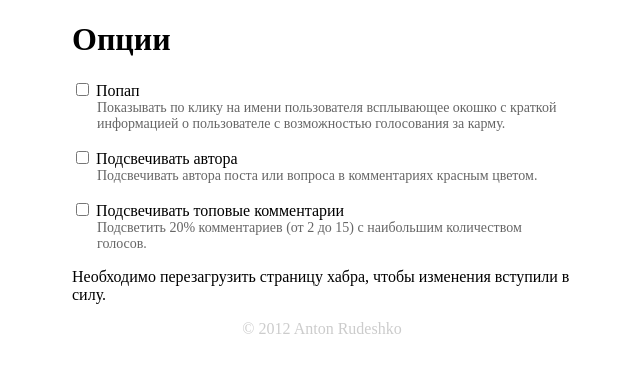
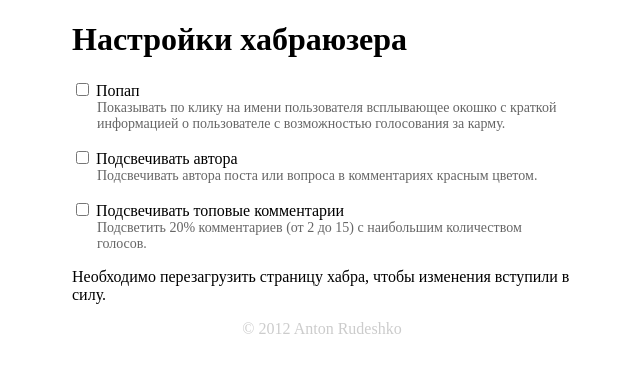
Before and after one commit to anton-rudeshko/habrauser, a browser extension: page src/html/options.html in a window 1280 px wide. Shown: the whole page, without its empty margins (318-958 px from the left). Drawn offline with Linux system fonts and the light colour scheme.

Commit message:
Added favicon and changed title

```diff
--- a/src/html/options.html
+++ b/src/html/options.html
@@ -2,13 +2,14 @@
 <html>
 <head>
     <meta charset="utf-8">
-    <title>Habrauser</title>
+    <title>Настройки хабраюзера</title>
+    <link rel="shortcut icon" href="../pix/icon_128.png">
     <link href="../css/options.css" rel="stylesheet" type="text/css" />
 </head>
 <body>
 
 <div id="wrapper">
-    <h1>Опции</h1>
+    <h1>Настройки хабраюзера</h1>
 
     <div>
         <div class="option">
```
